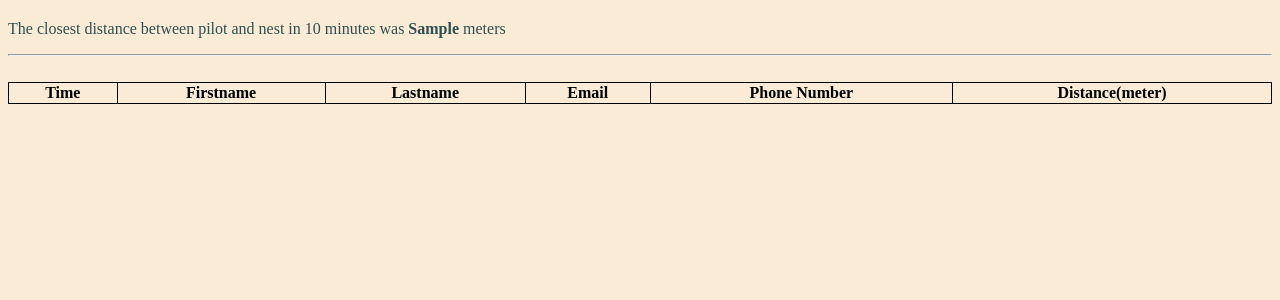
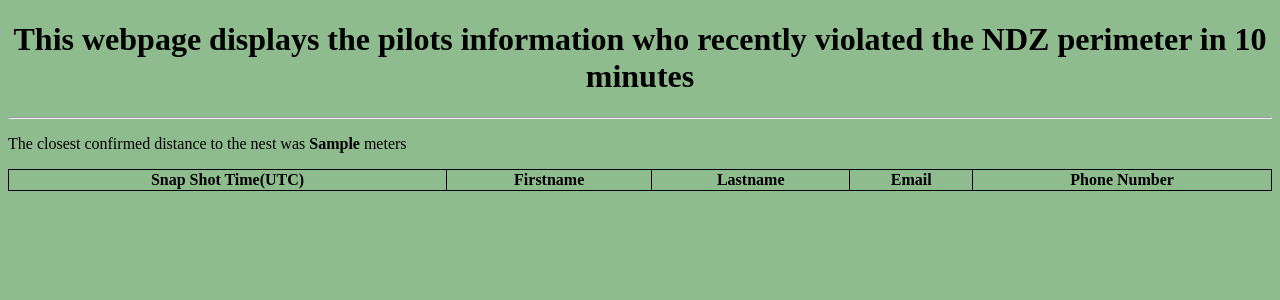
Before and after one commit to kellylino/birdguard, a Flask app: template api/templates/table.html in a window 1280 px wide. Shown: the top 300 px of the page. Run offline with Flask 2, Linux system fonts and the light colour scheme; the template is opened without the code that fills it: most values are stand-ins (such as "Sample title", 1, 10 or a date in 2020); lists and menus that the app fills with data are empty.

Commit message:
final version 1.0

```diff
--- a/api/index.py
+++ b/api/index.py
@@ -1,95 +1,86 @@
 import math
 import json
+import time
 from datetime import datetime, timedelta
 from urllib.request import urlopen
 from xml.etree.ElementTree import parse
 from flask import Flask, render_template, jsonify
+from apscheduler.schedulers.background import BackgroundScheduler
+from threading import Lock
+
 
 app = Flask(__name__)
 
 
-drone_info = []
+pilot_info = []
+closest_distance = 100
+data_lock = Lock()
+
+
+
+def service():
+    print(time.ctime(), "Service")
+
+    global pilot_info, closest_distance
+    with data_lock:
+        drone_url = urlopen('https://assignments.reaktor.com/birdnest/drones')
+        report = parse(drone_url)
+        capture = report.find("capture")
+
+        # find out the violated no drone zone rule pilots
+        for drone in report.iterfind("capture/drone"):
+            x = math.pow(abs(float(drone.findtext("positionX")) - 250000), 2) + math.pow(
+                abs(float(drone.findtext("positionY")) - 250000), 2)
+            distance = math.sqrt(x)
+            if distance <= 100000:
+                distance = int(distance / 1000)
+                if distance < closest_distance:
+                    closest_distance = distance
+                mydict = {}
+                drone.findtext("serialNumber")
+                mydict["serialNumber"] = drone.findtext("serialNumber")
+                mydict["datetime"] = datetime.strptime(capture.get("snapshotTimestamp"), "%Y-%m-%dT%H:%M:%S.%fZ")
+                mydict["distance"] = distance
+                pilot_info.append(mydict)
+
+        # stored the needed relative information of the pilot
+        for i in pilot_info:
+            serialNumber_url = urlopen("https://assignments.reaktor.com/birdnest/pilots/" + i["serialNumber"])
+            data_json = json.loads(serialNumber_url.read())
+            i["firstName"] = data_json["firstName"]
+            i["lastName"] = data_json["lastName"]
+            i["email"] = data_json["email"]
+            i["phoneNumber"] = data_json["phoneNumber"]
+
+        # find out the closest distance
+        if len(pilot_info) > 0:
+            new_pilot_info = []
+            latest_snapshot_time = pilot_info[-1]["datetime"]
+            for i in pilot_info:
+                if latest_snapshot_time - i["datetime"] < timedelta(minutes=10):
+                    new_pilot_info.append(i)
+
+            pilot_info = new_pilot_info
+        return pilot_info, closest_distance
 
 
 @app.route('/')
 def webpage():
-    global drone_info
-    drone_url = urlopen('https://assignments.reaktor.com/birdnest/drones')
-    report = parse(drone_url)
-
-    # find out the violated no drone zone rule pilots
-    for drone in report.iterfind("capture/drone"):
-        x = math.pow(abs(float(drone.findtext("positionX")) - 250000), 2) + math.pow(
-            abs(float(drone.findtext("positionY")) - 250000), 2)
-        distance = math.sqrt(x)
-        if distance <= 100000:
-            mydict = {}
-            now = datetime.now()
-            drone.findtext("serialNumber")
-            mydict["serialNumber"] = drone.findtext("serialNumber")
-            mydict["datetime"] = now.strftime("%d/%m/%Y %H:%M:%S")
-            mydict["distance"] = distance
-            drone_info.append(mydict)
-
-    # stored the needed relative information of the pilot
-    for i in drone_info:
-        serialNumber_url = urlopen("https://assignments.reaktor.com/birdnest/pilots/" + i["serialNumber"])
-        data_json = json.loads(serialNumber_url.read())
-        i["firstName"] = data_json["firstName"]
-        i["lastName"] = data_json["lastName"]
-        i["email"] = data_json["email"]
-        i["phoneNumber"] = data_json["phoneNumber"]
-
-    # find out the closest distance
-    closest_distance = 100
-    new_drone_info = []
-    for i in drone_info:
-        if datetime.now() - datetime.strptime(i["datetime"], "%d/%m/%Y %H:%M:%S") < timedelta(minutes=10):
-            if i["distance"] < closest_distance:
-                closest_distance = i["distance"]
-                new_drone_info.append(i)
-
-    drone_info = new_drone_info
-    return render_template("table.html", len=len(drone_info), drone_info=drone_info, closest_distance=closest_distance)
+    with data_lock:
+        return render_template("table.html", len=len(pilot_info), pilot_info=pilot_info, closest_distance=closest_distance)
 
 
 @app.route('/update', methods=["GET"])
 # update part of the webpage content
 def update():
-    global drone_info
-    drone_url = urlopen('https://assignments.reaktor.com/birdnest/drones')
-    report = parse(drone_url)
+    with data_lock:
+        return jsonify({"pilot_info": pilot_info, "closest_distance": closest_distance})
 
-    for drone in report.iterfind("capture/drone"):
-        x = math.pow(abs(float(drone.findtext("positionX")) - 250000), 2) + math.pow(
-            abs(float(drone.findtext("positionY")) - 250000), 2)
-        distance = math.sqrt(x)
-        if distance <= 100000:
-            distance = int(distance/1000)
-            mydict = {}
-            now = datetime.now()
-            drone.findtext("serialNumber")
-            mydict["serialNumber"] = drone.findtext("serialNumber")
-            mydict["datetime"] = now.strftime("%d/%m/%Y %H:%M:%S")
-            mydict["distance"] = distance
-            drone_info.append(mydict)
 
-    for i in drone_info:
-        serialNumber_url = urlopen("https://assignments.reaktor.com/birdnest/pilots/" + i["serialNumber"])
-        data_json = json.loads(serialNumber_url.read())
-        i["firstName"] = data_json["firstName"]
-        i["lastName"] = data_json["lastName"]
-        i["email"] = data_json["email"]
-        i["phoneNumber"] = data_json["phoneNumber"]
+_scheduler = BackgroundScheduler()
+_scheduler.add_job(service, "interval", seconds=2)
+_scheduler.start()
 
-    closest_distance = 100
-    new_drone_info = []
-    for i in drone_info:
-        if datetime.now() - datetime.strptime(i["datetime"], "%d/%m/%Y %H:%M:%S") < timedelta(minutes=10):
-            if i["distance"] < closest_distance:
-                closest_distance = i["distance"]
-                new_drone_info.append(i)
 
-    drone_info = new_drone_info
-
-    return jsonify({"drone_info": drone_info, "closest_distance": closest_distance})
+if __name__ == '__main__':
+    app.run()
--- a/api/templates/table.html
+++ b/api/templates/table.html
@@ -7,7 +7,7 @@
         border-collapse: collapse;
     }
     body {
-        background-color: antiquewhite;
+        background-color: darkseagreen;
         background-repeat: no-repeat;
         background-attachment: fixed;
         background-size: cover;
@@ -16,36 +16,34 @@
 
 <body>
 
-<h2></h2>
-<p style="color:darkslategray" id="distance">The closest distance between pilot and nest in 10 minutes was <strong> {{closest_distance}} </strong> meters</p>
+<h1 style="text-align: center">This webpage displays the pilots information who recently violated the NDZ perimeter in 10 minutes</h1>
 <hr>
-<br>
+<p id="distance">The closest confirmed distance to the nest was <strong> {{closest_distance}} </strong> meters</p>
 
 <table style="width:100%">
     <tr>
-        <th>Time</th>
+        <th>Snap Shot Time(UTC)</th>
         <th>Firstname</th>
         <th>Lastname</th>
         <th>Email</th>
         <th>Phone Number</th>
-        <th>Distance(meter)</th>
     </tr>
 
     <tbody id="demo">
     {% for i in range(0, len)%}
 
     <tr>
-        <td style="text-align:center;">{{drone_info[i]["datetime"]}}</td>
-        <td style="text-align:center;">{{drone_info[i]["firstName"]}}</td>
-        <td style="text-align:center;">{{drone_info[i]["lastName"]}}</td>
-        <td style="text-align:center;">{{drone_info[i]["email"]}}</td>
-        <td style="text-align:center;">{{drone_info[i]["phoneNumber"]}}</td>
-        <td style="text-align:center;">{{drone_info[i]["distance"]}}</td>
+        <td style="text-align:center;">{{pilot_info[i]["datetime"]}}</td>
+        <td style="text-align:center;">{{pilot_info[i]["firstName"]}}</td>
+        <td style="text-align:center;">{{pilot_info[i]["lastName"]}}</td>
+        <td style="text-align:center;">{{pilot_info[i]["email"]}}</td>
+        <td style="text-align:center;">{{pilot_info[i]["phoneNumber"]}}</td>
     </tr>
     {%endfor%}
     </tbody>
 
 </table>
+
 
 <script lang="JavaScript">
     setInterval(function () {
@@ -53,22 +51,21 @@
         xhttp.onload = function () {
             let data = JSON.parse(this.responseText);
 
-            let drone = data["drone_info"];
+            let pilot_info = data["pilot_info"];
             let closest_distance = data["closest_distance"];
 
             let text = '';
-            for (let i = 0; i < drone.length; i++){
+            for (let i = 0; i < pilot_info.length; i++){
                 text += '<tr>' +
-                    '<td style="text-align:center;">' + drone[i]["datetime"] + '</td>' +
-                    '<td style="text-align:center;">' + drone[i]["firstName"] + '</td>' +
-                    '<td style="text-align:center;">' + drone[i]["lastName"] + '</td>' +
-                    '<td style="text-align:center;">' + drone[i]["email"] + '</td>' +
-                    '<td style="text-align:center;">' + drone[i]["phoneNumber"] + '</td>' +
-                    '<td style="text-align:center;">' + drone[i]["distance"] + '</td>' +
+                    '<td style="text-align:center;">' + pilot_info[i]["datetime"] + '</td>' +
+                    '<td style="text-align:center;">' + pilot_info[i]["firstName"] + '</td>' +
+                    '<td style="text-align:center;">' + pilot_info[i]["lastName"] + '</td>' +
+                    '<td style="text-align:center;">' + pilot_info[i]["email"] + '</td>' +
+                    '<td style="text-align:center;">' + pilot_info[i]["phoneNumber"] + '</td>' +
                     '</tr>';
             }
             document.getElementById("demo").innerHTML = text;
-            document.getElementById("distance").innerHTML = 'The closest distance between pilot and nest in 10 minutes was '
+            document.getElementById("distance").innerHTML = 'The closest confirmed distance to the nest was '
                 + '<strong>' + closest_distance + '</strong>' + ' meters';
         };
         xhttp.open("GET", "/update");
```
